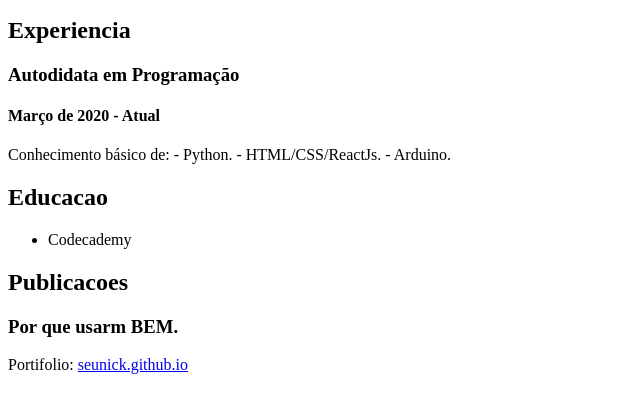
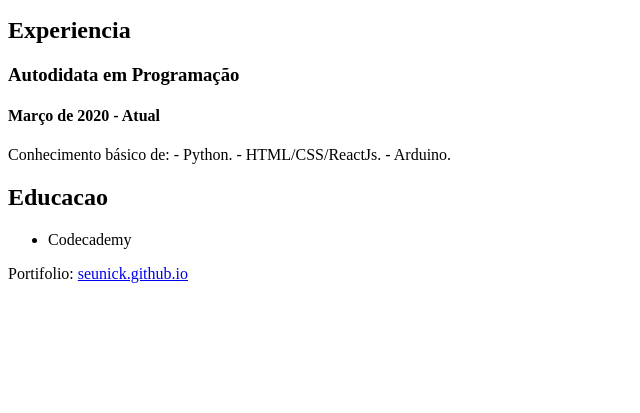
Before and after one commit to spacexjedi/ikn_template, a plain HTML site: page index.html in a window 1280 px wide. Shown: the part 151-564 px from the top of the page, without its empty margins (0-640 px from the left). Drawn offline with Linux system fonts and the light colour scheme.

Commit message:
Update index.html

```diff
--- a/index.html
+++ b/index.html
@@ -36,10 +36,6 @@
         <li class="lista__itens">Codecademy</li>
       </ul>
     </section>
-    <section class="extras">
-      <h2>Publicacoes</h2>
-      <h3>Por que usarm BEM.</h3>
-    </section>
     <footer>
       Portifolio:
       <a href="link">seunick.github.io</a>
```
